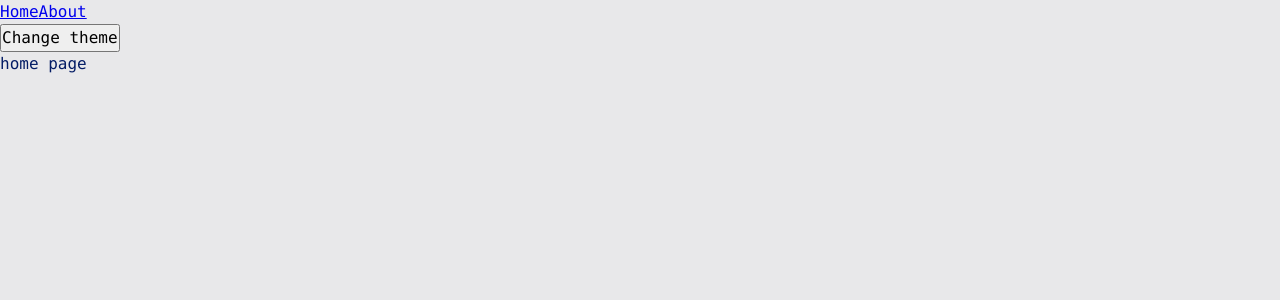
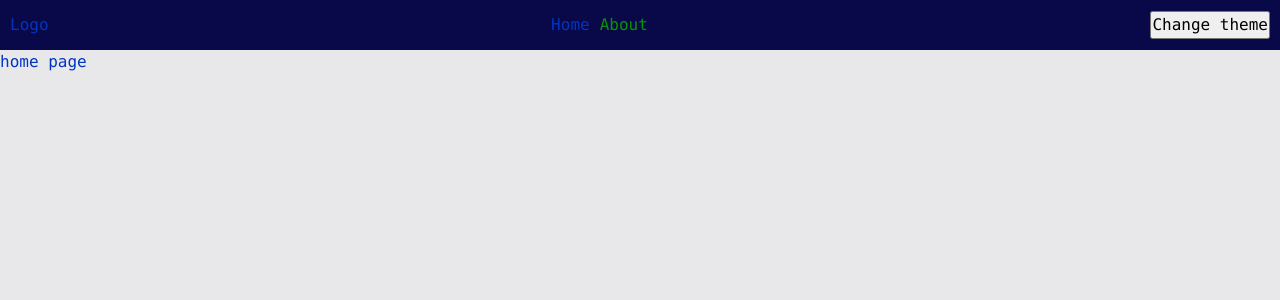
Before and after one commit to failququ/std, a React app: page / in a window 1280 px wide. Shown: the top 300 px of the page. Built offline with nearby package versions, Linux system fonts and the light colour scheme.

Commit message:
add navbar, UILink, colors

```diff
--- a/package.json
+++ b/package.json
@@ -32,6 +32,7 @@
     "webpack-dev-server": "^5.0.3"
   },
   "dependencies": {
+    "classnames": "^2.5.1",
     "react": "^19.0.0",
     "react-dom": "^19.0.0",
     "react-router-dom": "^7.3.0"
--- a/src/app/App.tsx
+++ b/src/app/App.tsx
@@ -1,17 +1,13 @@
-import { Link } from 'react-router-dom';
+import { Navbar } from 'widgets/Navbar';
 import { AppRouter } from './providers/router';
 import { useTheme } from './providers/ThemeProvider';
 import './styles/index.scss';
 
 const App = () => {
-  const { theme, toggleTheme } = useTheme();
+  const { theme } = useTheme();
   return (
     <div className={`app ${theme}`}>
-      <div>
-        <Link to="/">Home</Link>
-        <Link to="/about">About</Link>
-      </div>
-      <button onClick={toggleTheme}>Change theme</button>
+      <Navbar />
       <AppRouter />
     </div>
   );
--- a/src/app/styles/index.scss
+++ b/src/app/styles/index.scss
@@ -1,7 +1,7 @@
-@import "./reset.scss";
-@import "./variables/global.scss";
-@import "./themes/dark.scss";
-@import "./themes/light.scss";
+@use "./reset.scss";
+@use "./variables/global.scss";
+@use "./themes/dark.scss";
+@use "./themes/light.scss";
 
 .app {
   font: var(--font-m);
--- a/src/app/styles/themes/dark.scss
+++ b/src/app/styles/themes/dark.scss
@@ -1,6 +1,10 @@
 .app.dark {
-  --bg-color: #1d1d4b;
+  --bg-color: #090949;
+  --inverted-bg-color: #e8e8ea;
 
   --primary-color: #049604;
   --secondary-color: #04ff04;
+
+  --inverted-primary-color: #0232c2;
+  --inverted-secondary-color: #0452ff;
 }
--- a/src/app/styles/themes/light.scss
+++ b/src/app/styles/themes/light.scss
@@ -1,6 +1,10 @@
 .app.light {
   --bg-color: #e8e8ea;
+  --inverted-bg-color: #090949;
 
-  --primary-color: #041c65;
+  --primary-color: #0234c2;
   --secondary-color: #0449e0;
+
+  --inverted-primary-color: #049604;
+  --inverted-secondary-color: #04ff04;
 }
--- a/src/app/styles/variables/global.scss
+++ b/src/app/styles/variables/global.scss
@@ -9,4 +9,7 @@
   --font-size-l: 24px;
   --lh-l: 32px;
   --font-l: var(--font-size-l) / var(--lh-l) var(--font-family-main);
+
+  // sizes
+  --navbar-height: 50px;
 }
--- /dev/null
+++ b/src/shared/ui/UILink/UILink.module.scss
@@ -0,0 +1,19 @@
+.link {
+  text-decoration: none;
+
+  &.primary {
+    color: var(--primary-color);
+
+    &:hover {
+      border-bottom: 1px solid var(--primary-color);
+    }
+  }
+
+  &.secondary {
+    color: var(--inverted-primary-color);
+
+    &:hover {
+      border-bottom: 1px solid var(--inverted-primary-color);
+    }
+  }
+}
--- /dev/null
+++ b/src/shared/ui/UILink/UILink.tsx
@@ -0,0 +1,27 @@
+import classNames from "classnames";
+
+import styles from "./UILink.module.scss";
+
+import type { FC } from "react";
+import { Link, LinkProps } from "react-router-dom";
+
+export type UILinkTheme = 'primary' | 'secondary';
+interface UILinkProps extends LinkProps {
+  className?: string;
+  theme?: UILinkTheme;
+}
+
+  const UILink: FC<UILinkProps> = (props) => {
+  const { className, children, to, theme = 'primary', ...restProps } = props;
+    return (
+      <Link
+        to={to}
+        className={classNames(styles.link, className, styles[theme])}
+        {...restProps}
+      >
+        {children}
+      </Link>
+    );
+  };
+
+export default UILink;
--- /dev/null
+++ b/src/widgets/Navbar/index.ts
@@ -0,0 +1,3 @@
+import Navbar from "./ui/Navbar";
+
+export { Navbar };
--- /dev/null
+++ b/src/widgets/Navbar/ui/Navbar.module.scss
@@ -0,0 +1,14 @@
+.navbar {
+  display: flex;
+  justify-content: space-between;
+  align-items: center;
+  width: 100%;
+  height: var(--navbar-height);
+  background-color: var(--inverted-bg-color);
+  padding: 10px;
+}
+
+.links {
+  display: flex;
+  gap: 10px;
+}
--- /dev/null
+++ b/src/widgets/Navbar/ui/Navbar.tsx
@@ -0,0 +1,27 @@
+import { useTheme } from "app/providers/ThemeProvider";
+import classNames from "classnames";
+import { FC } from "react";
+import UILink from "shared/ui/UILink/UILink";
+import styles from "./Navbar.module.scss";
+
+interface NavbarProps {
+  className?: string;
+}
+
+const Navbar: FC<NavbarProps> = (props) => {
+  const { className } = props;
+  const { toggleTheme } = useTheme();
+
+  return (
+    <div className={classNames(styles.navbar, className)}>
+      <div>Logo</div>
+      <div className={styles.links}>
+        <UILink to="/">Home</UILink>
+        <UILink theme="secondary" to="/about">About</UILink>
+      </div>
+      <button onClick={toggleTheme}>Change theme</button>
+    </div>
+  );
+};
+
+export default Navbar;
```
Also changed, not shown: 2 other files (tests, documents, lock files or other folders).
